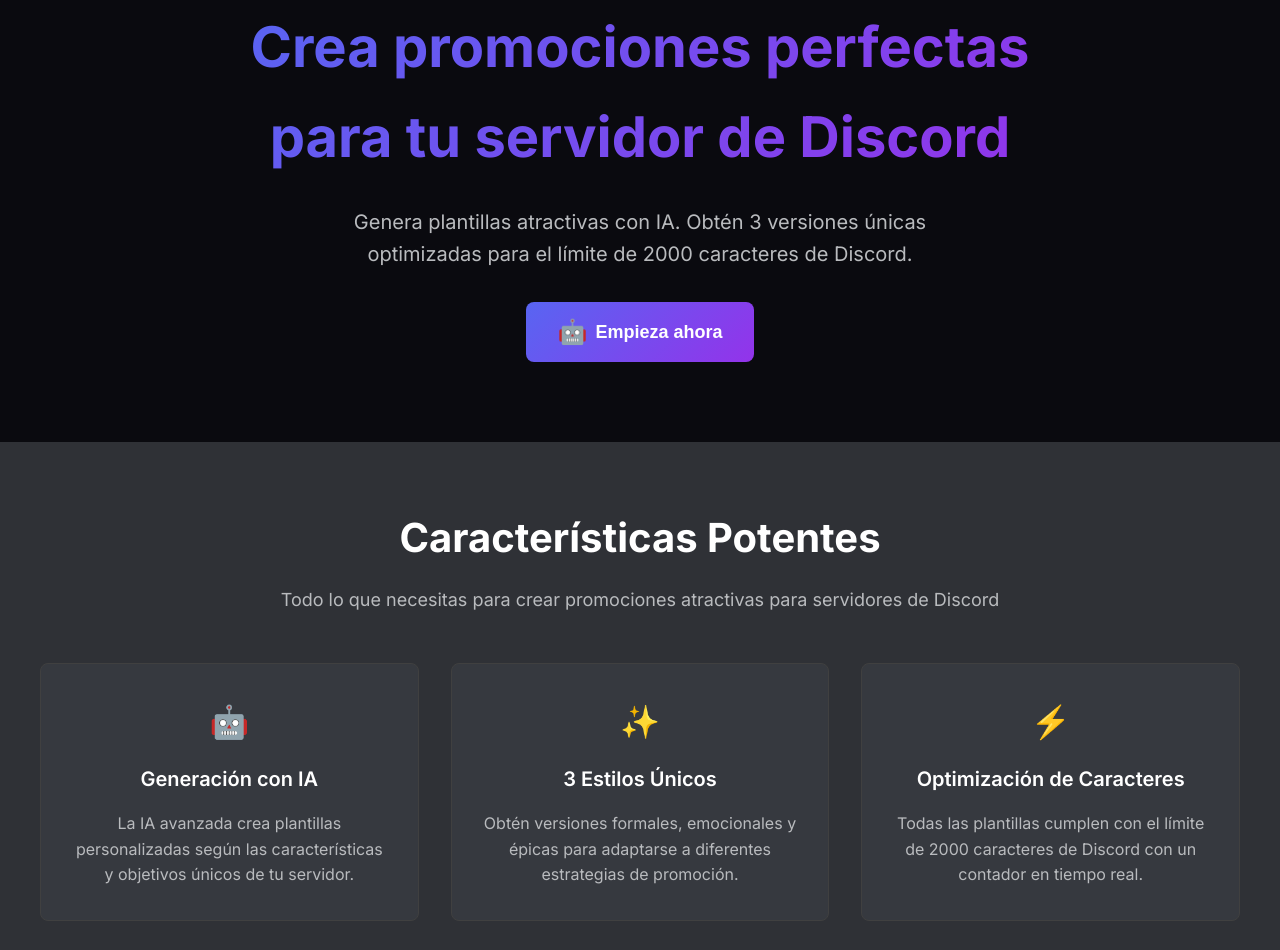
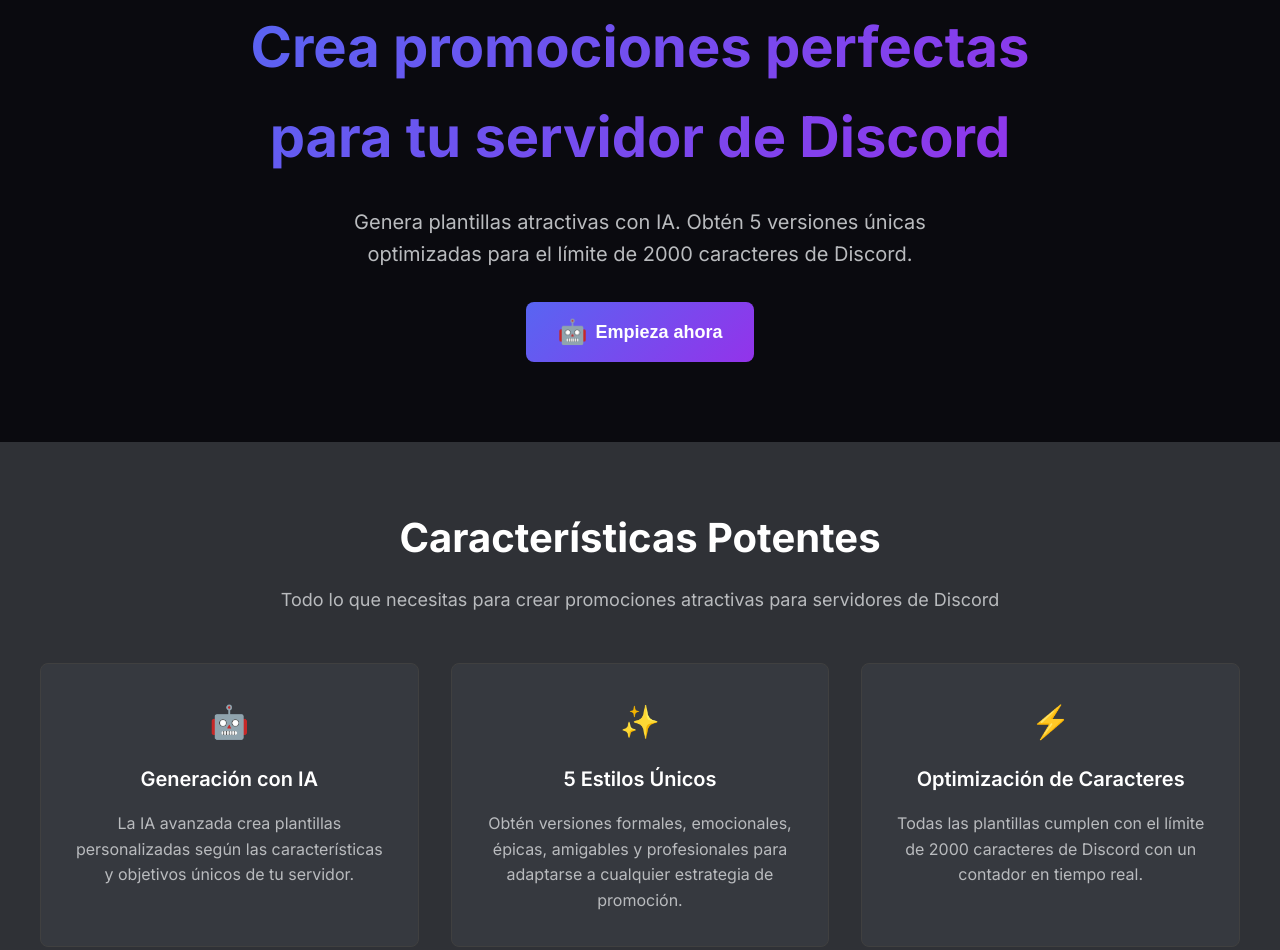
Before and after one commit to jdalexbrs/PlantisCord, a plain HTML site: page index.html in a window 1280 px wide. Shown: the part 430-1380 px from the top of the page. Drawn offline with Linux system fonts and the light colour scheme.

Commit message:
Update index.html

```diff
--- a/index.html
+++ b/index.html
@@ -41,7 +41,7 @@
                 <div class="hero-icon">🤖</div>
             </div>
             <h1 class="hero-title">Crea promociones perfectas para tu servidor de Discord</h1>
-            <p class="hero-subtitle">Genera plantillas atractivas con IA. Obtén 3 versiones únicas optimizadas para el límite de 2000 caracteres de Discord.</p>
+            <p class="hero-subtitle">Genera plantillas atractivas con IA. Obtén 5 versiones únicas optimizadas para el límite de 2000 caracteres de Discord.</p>
             <button class="btn-hero" onclick="scrollToGenerator()">
                 <span class="bot-icon">🤖</span>
                 Empieza ahora
@@ -64,8 +64,8 @@
                 </div>
                 <div class="feature-card">
                     <div class="feature-icon">✨</div>
-                    <h3>3 Estilos Únicos</h3>
-                    <p>Obtén versiones formales, emocionales y épicas para adaptarse a diferentes estrategias de promoción.</p>
+                    <h3>5 Estilos Únicos</h3>
+                    <p>Obtén versiones formales, emocionales, épicas, amigables y profesionales para adaptarse a cualquier estrategia de promoción.</p>
                 </div>
                 <div class="feature-card">
                     <div class="feature-icon">⚡</div>
@@ -118,7 +118,7 @@
                 <div class="progress-container">
                     <div class="progress-info">
                         <span>Progreso</span>
-                        <span id="progress-text">1/7 preguntas</span>
+                        <span id="progress-text">0/2 preguntas</span>
                     </div>
                     <div class="progress-bar">
                         <div id="progress-fill" class="progress-fill"></div>
@@ -133,7 +133,7 @@
         <div class="results-container">
             <div class="results-header">
                 <h2>Tus Plantillas Generadas</h2>
-                <p>Elige entre 3 estilos únicos, todos optimizados para Discord</p>
+                <p>Elige entre 5 estilos únicos, todos optimizados para Discord</p>
             </div>
             <div id="templates-grid" class="templates-grid"></div>
             <div class="results-actions">
```
